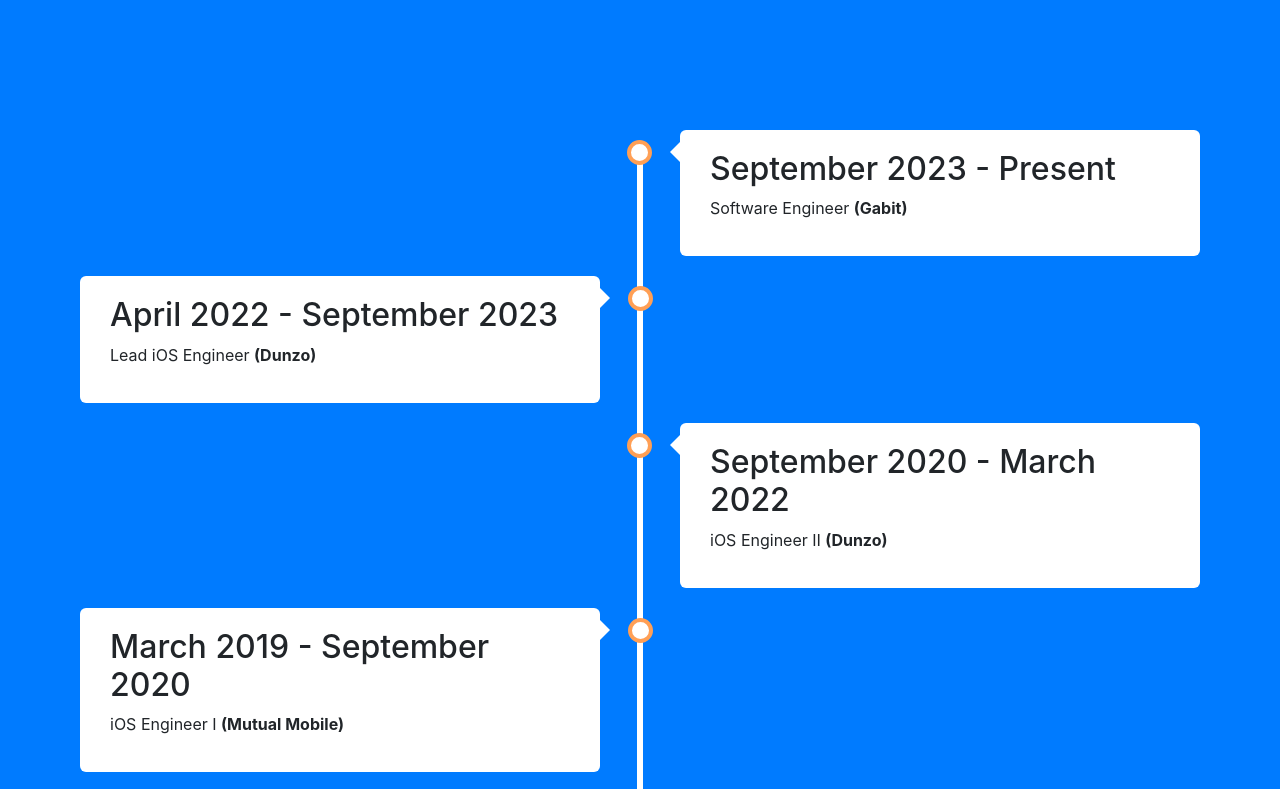
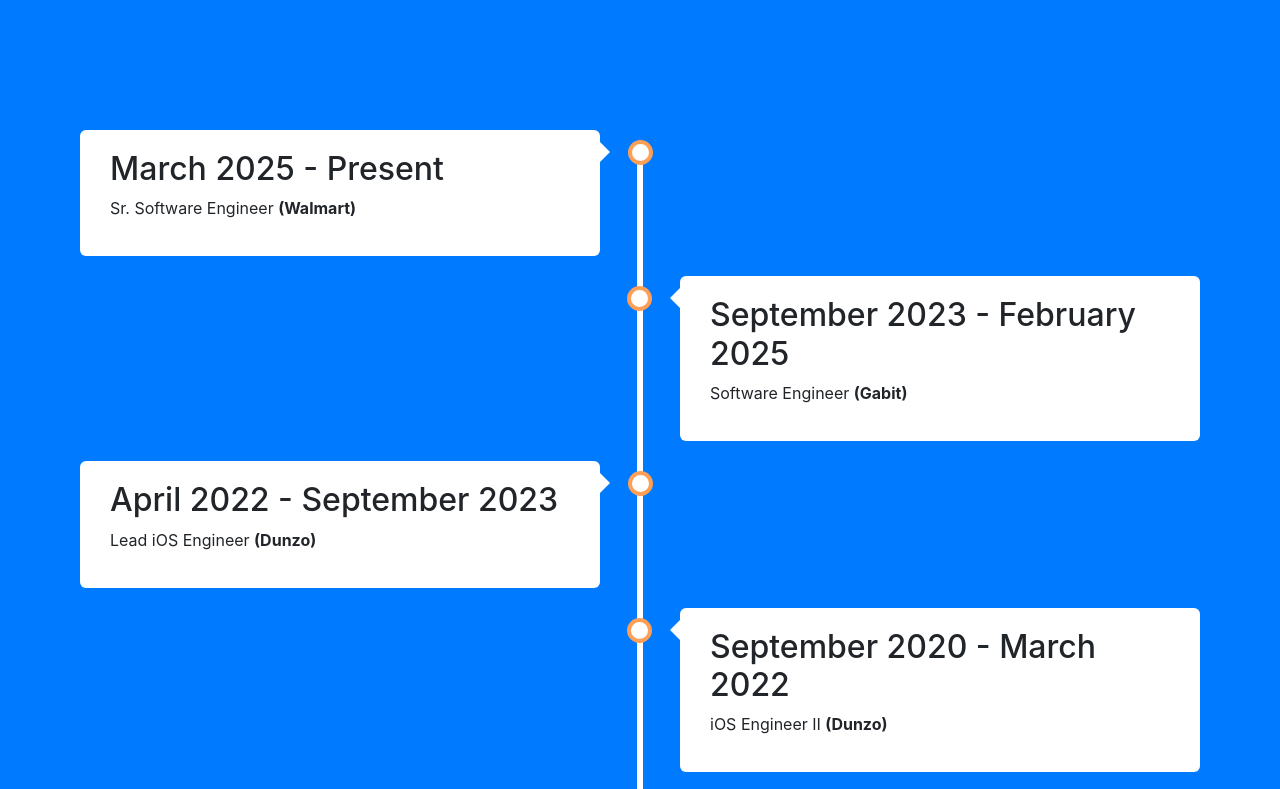
Before and after one commit to ankush-bhatia/ankush-bhatia.github.io, a website with bundled scripts: page index.html in a window 1280 px wide. Shown: the part 2200-2989 px from the top of the page. Built offline with nearby package versions, Linux system fonts and the light colour scheme.

Commit message:
Update index.html

```diff
--- a/index.html
+++ b/index.html
@@ -244,9 +244,15 @@
 
     <section id="timeline" class="bg-primary">
       <div class="timeline">
+        <div class="container left">
+          <div class="content">
+            <h2>March 2025 - Present</h2>
+            <p>Sr. Software Engineer <b>(Walmart)</b></p>
+          </div>
+        </div>
         <div class="container right">
           <div class="content">
-            <h2>September 2023 - Present</h2>
+            <h2>September 2023 - February 2025</h2>
             <p>Software Engineer <b>(Gabit)</b></p>
           </div>
         </div>
```
